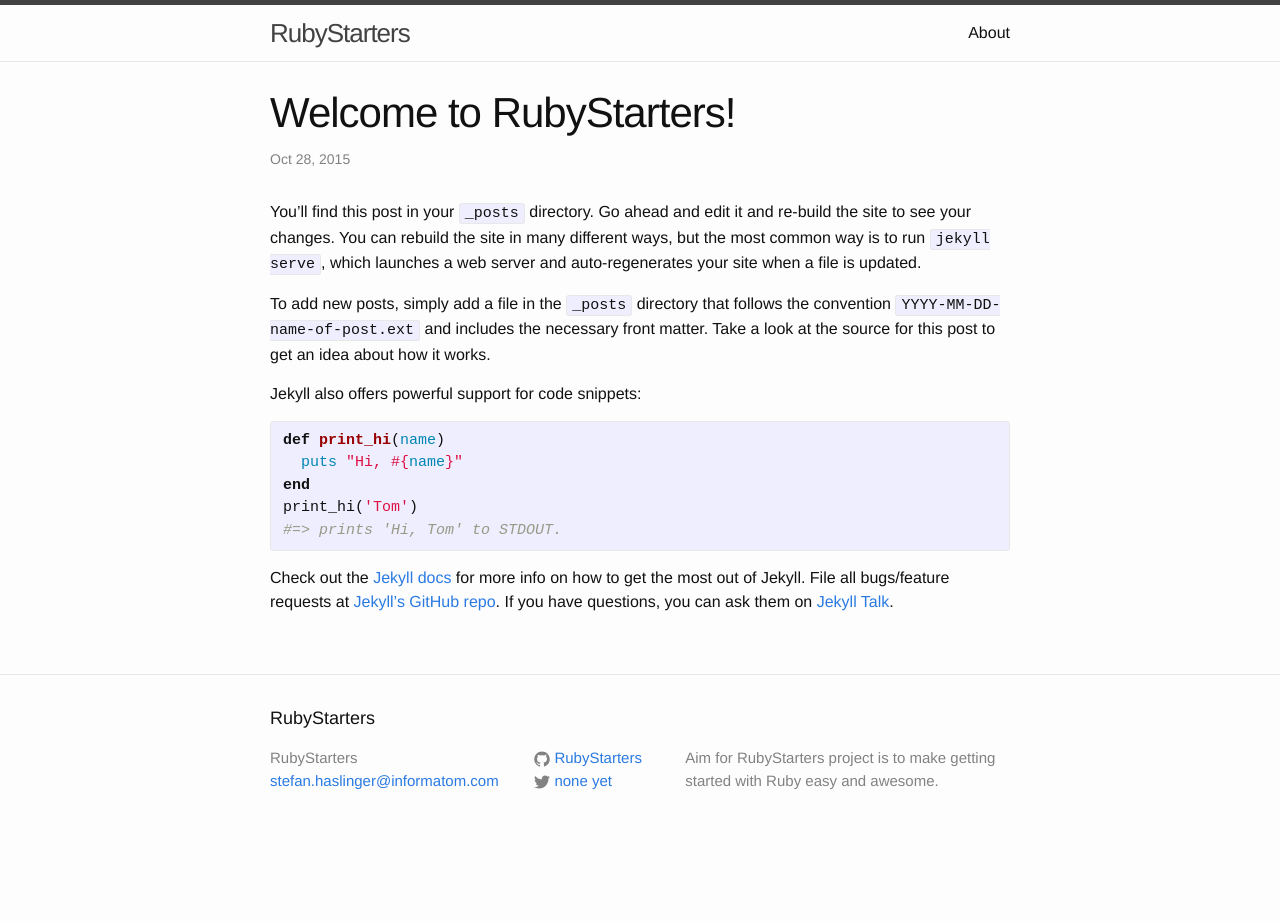
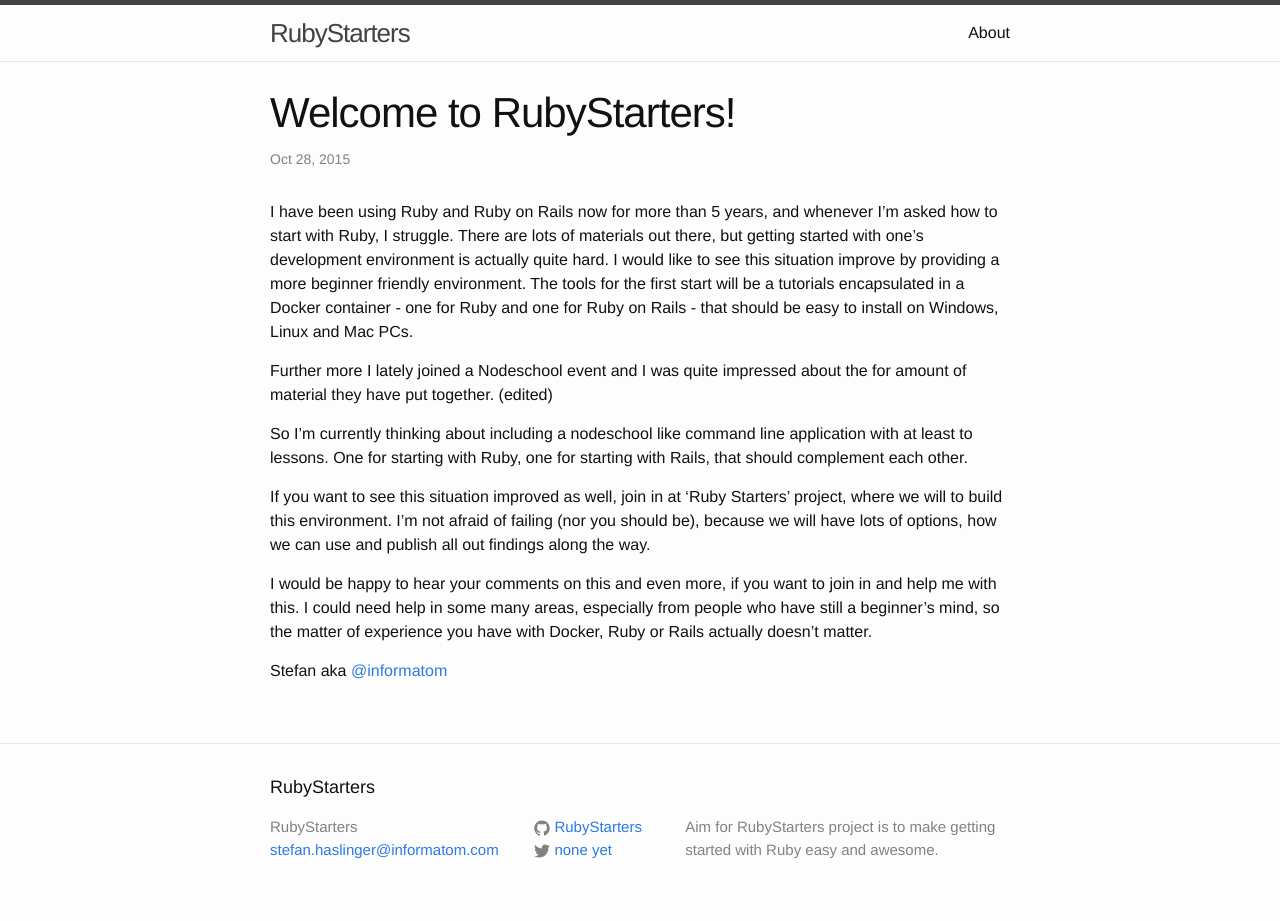
Before and after one commit to RubyStarters/RubyStarters.github.io, a Jekyll site: the page built from _posts/2015-10-28-welcome-to-jekyll.markdown, in a window 1280 px wide. Built offline with Jekyll 4.4.1, drawn with Linux system fonts in a browser that asks for light colours; before the commit the page ends 900 px from its top, so only the background shows below that.

Commit message:
first post

```diff
--- a/_posts/2015-10-28-welcome-to-jekyll.markdown
+++ b/_posts/2015-10-28-welcome-to-jekyll.markdown
@@ -4,22 +4,14 @@
 date:   2015-10-28 11:03:57 +0100
 categories: meta
 ---
-You’ll find this post in your `_posts` directory. Go ahead and edit it and re-build the site to see your changes. You can rebuild the site in many different ways, but the most common way is to run `jekyll serve`, which launches a web server and auto-regenerates your site when a file is updated.
+I have been using Ruby and Ruby on Rails now for more than 5 years, and whenever I'm asked how to start with Ruby, I struggle. There are lots of materials out there, but getting started with one's development environment is actually quite hard. I would like to see this situation improve by providing a more beginner friendly environment. The tools for the first start will be a tutorials encapsulated in a Docker container - one for Ruby and one for Ruby on Rails - that should be easy to install on Windows, Linux and Mac PCs.
 
-To add new posts, simply add a file in the `_posts` directory that follows the convention `YYYY-MM-DD-name-of-post.ext` and includes the necessary front matter. Take a look at the source for this post to get an idea about how it works.
+Further more I lately joined a Nodeschool event and I was quite impressed about the for amount of material they have put together. (edited)
 
-Jekyll also offers powerful support for code snippets:
+So I'm currently thinking about including a nodeschool like command line application with at least to lessons. One for starting with Ruby, one for starting with Rails, that should complement each other.
 
-{% highlight ruby %}
-def print_hi(name)
-  puts "Hi, #{name}"
-end
-print_hi('Tom')
-#=> prints 'Hi, Tom' to STDOUT.
-{% endhighlight %}
+If you want to see this situation improved as well, join in at 'Ruby Starters' project, where we will to build this environment. I'm not afraid of failing (nor you should be), because we will have lots of options, how we can use and publish all out findings along the way.
 
-Check out the [Jekyll docs][jekyll-docs] for more info on how to get the most out of Jekyll. File all bugs/feature requests at [Jekyll’s GitHub repo][jekyll-gh]. If you have questions, you can ask them on [Jekyll Talk][jekyll-talk].
+I would be happy to hear your comments on this and even more, if you want to join in and help me with this. I could need help in some many areas, especially from people who have still a beginner's mind, so the matter of experience you have with Docker, Ruby or Rails actually doesn't matter.
 
-[jekyll-docs]: http://jekyllrb.com/docs/home
-[jekyll-gh]:   https://github.com/jekyll/jekyll
-[jekyll-talk]: https://talk.jekyllrb.com/
+Stefan aka [@informatom](https://twitter.com/informatom)
```
